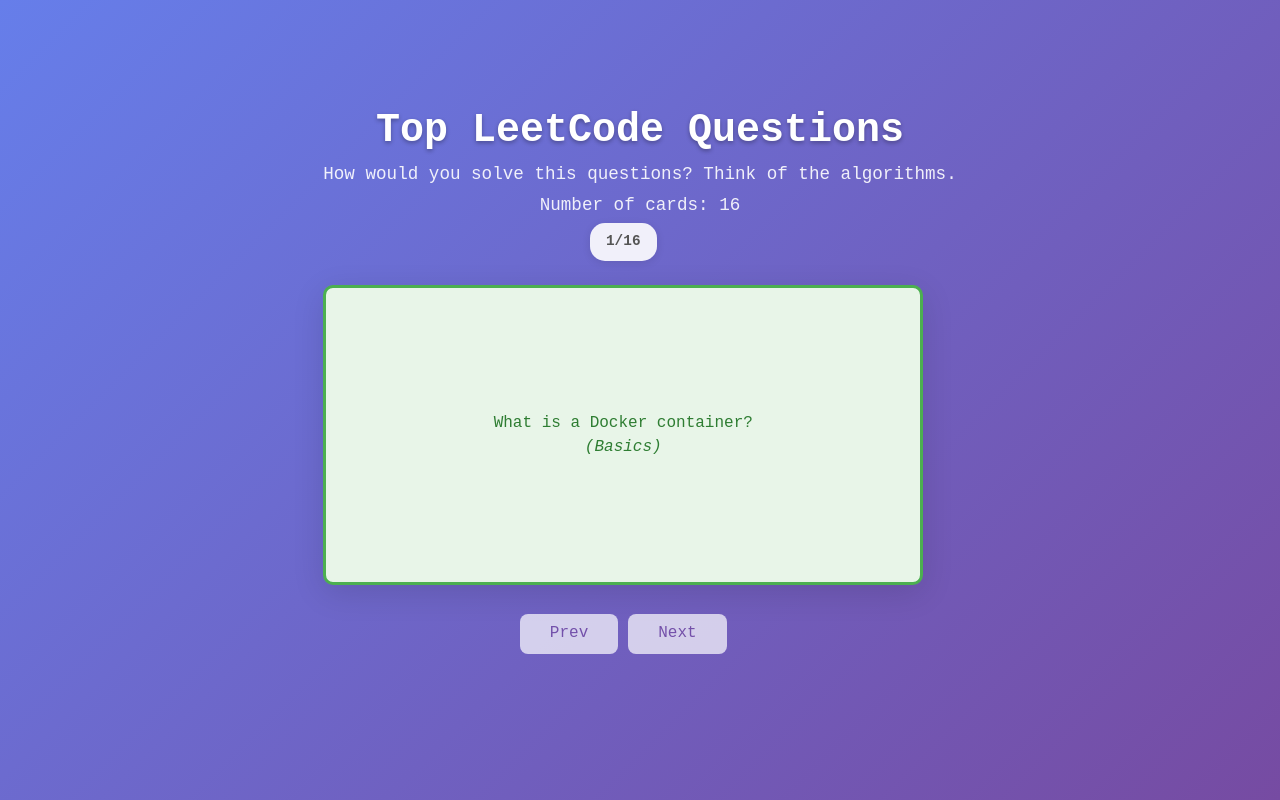
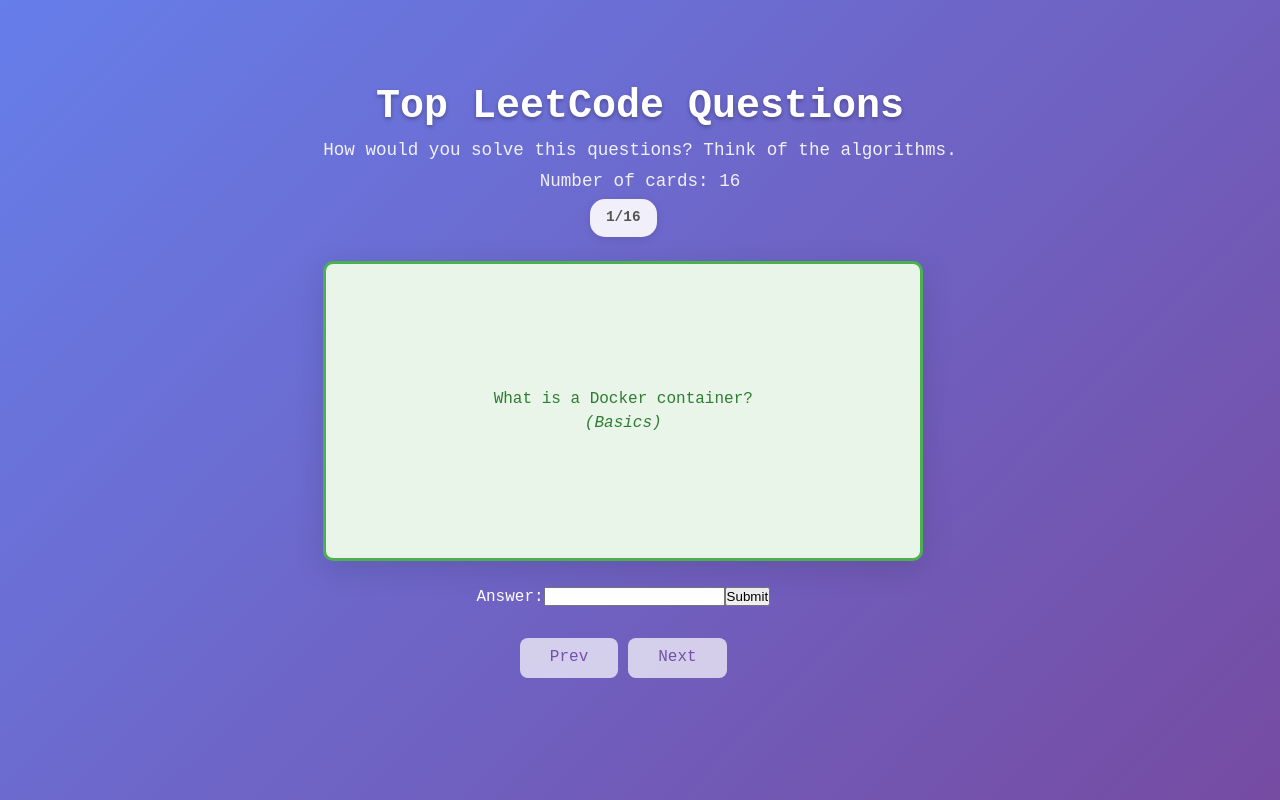
Before and after one commit to anekemuna/flippy-flashcards, a React (Vite) app: page / in a window 1280 px wide. Built offline with nearby package versions, Linux system fonts and the light colour scheme.

Commit message:
Add Form Input's for User's guesses

```diff
--- a/src/components/Flashcard.jsx
+++ b/src/components/Flashcard.jsx
@@ -2,6 +2,8 @@
 
 const Flashcard = (props) => {
   const [isFlipped, setIsFlipped] = useState(false);
+  const [userGuess, setUserGuess] = useState("");
+  const [isCorrect, setIsCorrect] = useState(null);
 
   const flashcard = props.flashcard;
   const next = props.next;
@@ -24,6 +26,7 @@
     setIsFlipped(!isFlipped);
   };
 
+  // Sets styling based on category
   const getCategoryStyle = (categories) => {
     const category = categories.split(",")[0].trim().toLowerCase();
 
@@ -53,6 +56,13 @@
     }
   };
 
+  // deals with form submission
+  const handleSubmit = (e) => {
+    e.preventDefault();
+    alert(userGuess);
+    setUserGuess("");
+  };
+
   return (
     <div className="flashcard-container">
       <div className="card-index">
@@ -77,6 +87,20 @@
           <div className="answers-container">{formatAnswers()}</div>
         </div>
       </div>
+
+        {/* Form for Users' Input */}
+      <div className="answer-validator">
+        <form onSubmit={handleSubmit}>
+          <label>Answer:</label>
+          <input
+            type="text"
+            value={userGuess}
+            onChange={(e) => setUserGuess(e.target.value)}
+          />
+          <input type="submit" />
+        </form>
+      </div>
+
       <div className="navigation-buttons">
         <button onClick={prev}>Prev</button>
         <button onClick={next}>Next</button>
```
